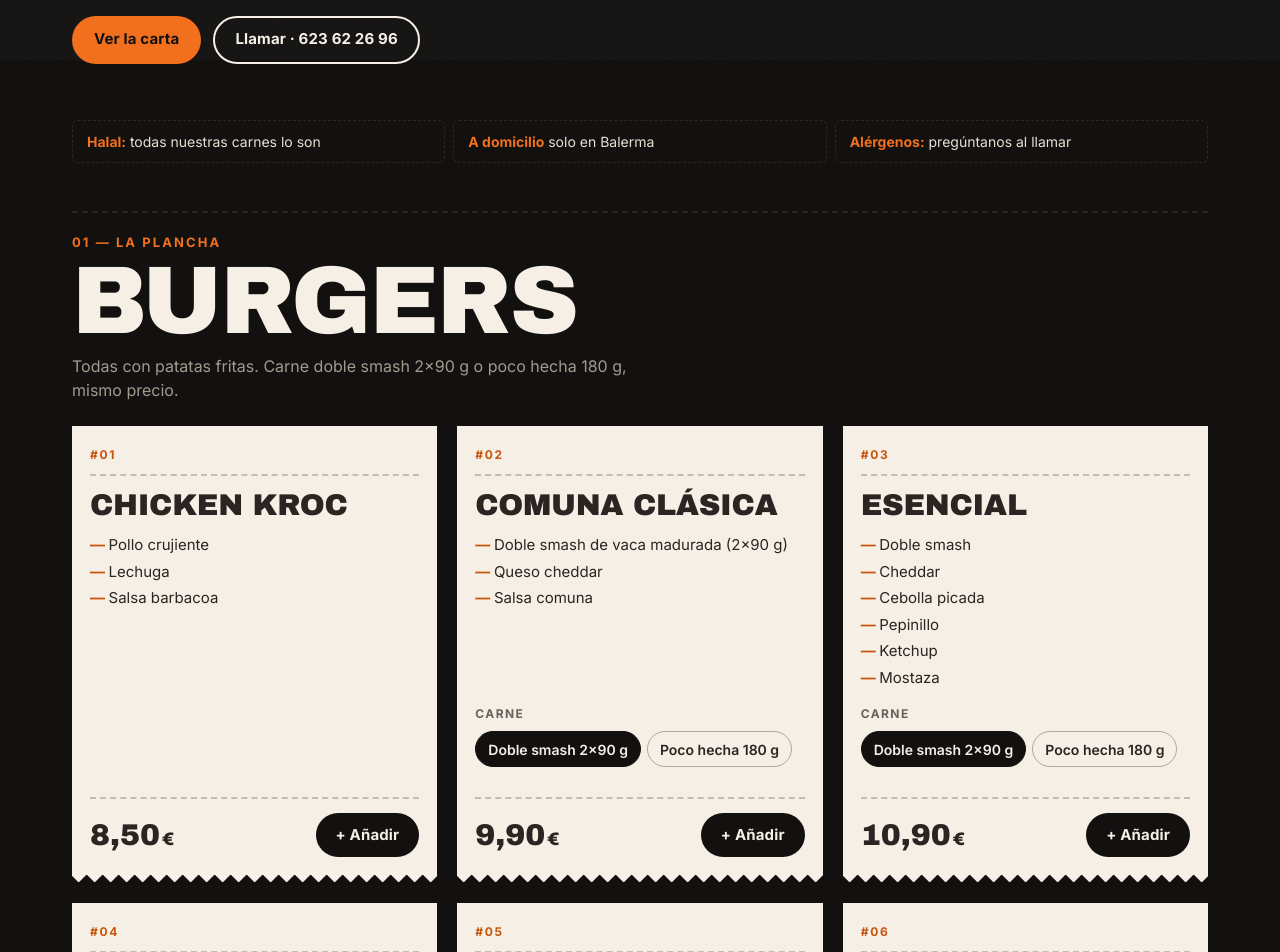
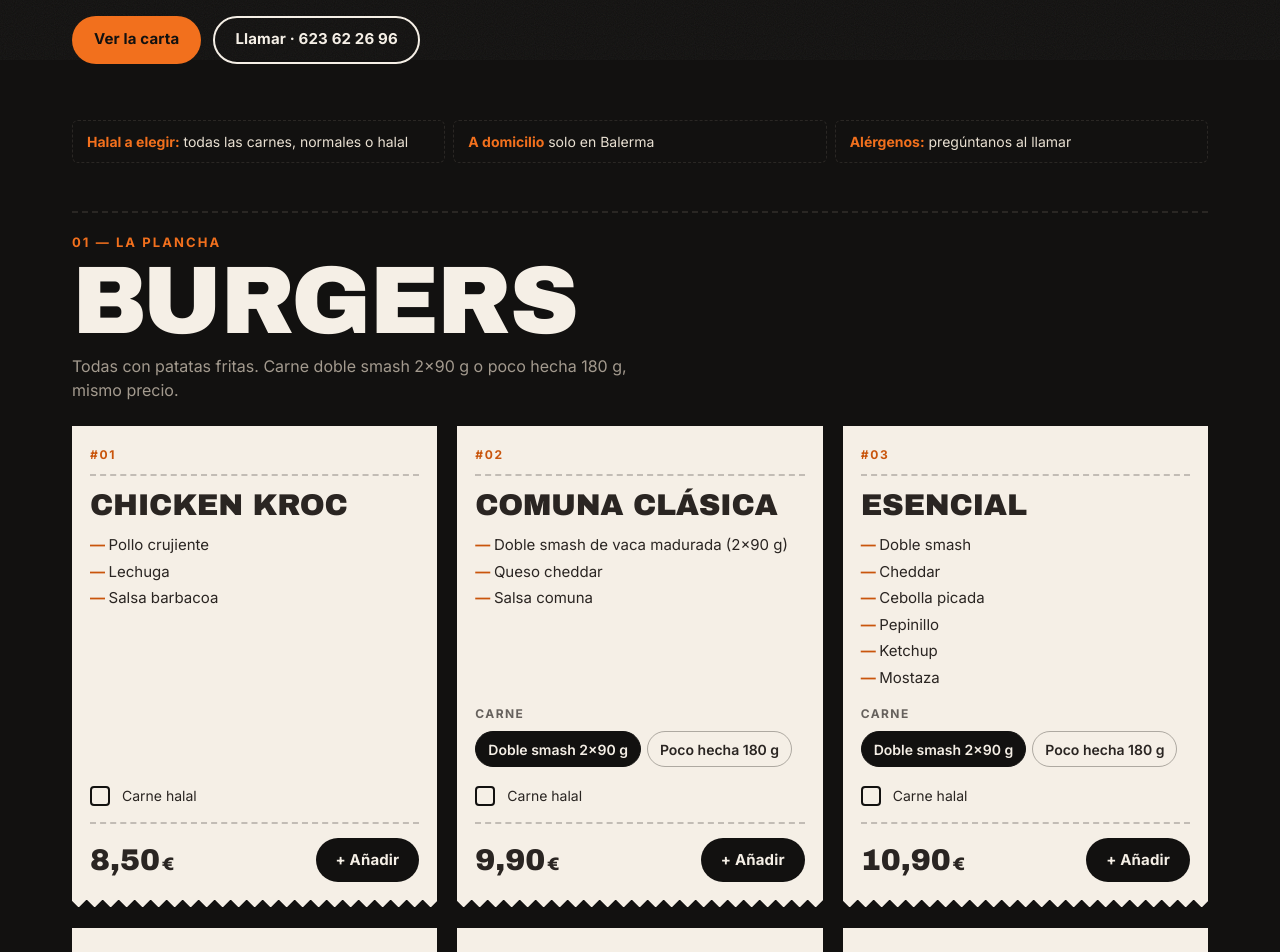
Before and after one commit to cris10salme/comuna, a React (Vite) app: page / in a window 1280 px wide. Shown: the part 740-1692 px from the top of the page. Built offline with nearby package versions, Linux system fonts and the light colour scheme.

Commit message:
Carne halal a elegir en todas las carnes
Co-Authored-By: Claude Opus 5.5 <noreply@anthropic.com>
Claude-Session: https://claude.ai/code/session_01QhSE73jfk1ATG6vfuC4iNK

```diff
--- a/src/components/Burgers.jsx
+++ b/src/components/Burgers.jsx
@@ -1,17 +1,22 @@
 import { useState } from 'react'
-import { BURGERS, BURGER_NOTE, PATTY_OPTIONS } from '../data/menu'
+import { BURGERS, BURGER_NOTE, HALAL_LABEL, PATTY_OPTIONS } from '../data/menu'
 import { price } from '../lib/format'
 import { itemKey, useOrder } from '../lib/order'
 import Section from './Section'
 import Chips from './Chips'
+import HalalToggle from './HalalToggle'
 
 function BurgerCard({ burger, index }) {
   const { add } = useOrder()
   const [patty, setPatty] = useState('smash')
+  const [halal, setHalal] = useState(false)
   const [added, setAdded] = useState(false)
 
   const onAdd = () => {
-    const detail = burger.chicken ? [] : [PATTY_OPTIONS.find((p) => p.id === patty).label]
+    const detail = [
+      ...(burger.chicken ? [] : [PATTY_OPTIONS.find((p) => p.id === patty).label]),
+      ...(halal ? [HALAL_LABEL] : []),
+    ]
     add({ key: itemKey(burger.id, detail), name: burger.name, detail, unitPrice: burger.price })
     setAdded(true)
     setTimeout(() => setAdded(false), 1200)
@@ -32,6 +37,7 @@ function BurgerCard({ burger, index }) {
       {!burger.chicken && (
         <Chips legend="Carne" options={PATTY_OPTIONS} value={patty} onChange={setPatty} />
       )}
+      <HalalToggle checked={halal} onChange={setHalal} small />
       <div className="ticket__foot">
         <span className="ticket__price">{price(burger.price)}<small>€</small></span>
         <button className={`btn btn--add ${added ? 'is-added' : ''}`} onClick={onAdd}>
--- a/src/components/Facts.jsx
+++ b/src/components/Facts.jsx
@@ -4,7 +4,7 @@ import { BUSINESS } from '../data/business'
 export default function Facts() {
   return (
     <ul className="facts" aria-label="Información importante">
-      <li><strong>Halal:</strong> todas nuestras carnes lo son</li>
+      <li><strong>Halal a elegir:</strong> todas las carnes, normales o halal</li>
       <li><strong>A domicilio</strong> solo en {BUSINESS.deliveryArea}</li>
       <li><strong>Alérgenos:</strong> pregúntanos al llamar</li>
     </ul>
--- /dev/null
+++ b/src/components/HalalToggle.jsx
@@ -0,0 +1,11 @@
+import { HALAL_LABEL } from '../data/menu'
+
+export default function HalalToggle({ checked, onChange, small = false }) {
+  return (
+    <label className={`toggle ${small ? 'toggle--small' : ''}`}>
+      <input type="checkbox" checked={checked} onChange={(e) => onChange(e.target.checked)} />
+      <span className="toggle__box" aria-hidden="true" />
+      <span>{HALAL_LABEL}</span>
+    </label>
+  )
+}
--- a/src/components/SimpleMenus.jsx
+++ b/src/components/SimpleMenus.jsx
@@ -4,6 +4,8 @@ import { price } from '../lib/format'
 import { itemKey, useOrder } from '../lib/order'
 import Section from './Section'
 import Chips from './Chips'
+import HalalToggle from './HalalToggle'
+import { HALAL_LABEL } from '../data/menu'
 
 function AddButton({ onAdd, label = '+' }) {
   const [added, setAdded] = useState(false)
@@ -47,12 +49,8 @@ function Line({ item, detail = [], children, disabled }) {
 function HalalLine({ item }) {
   const [halal, setHalal] = useState(false)
   return (
-    <Line item={item} detail={halal ? ['Opción halal'] : []}>
-      <label className="toggle toggle--small">
-        <input type="checkbox" checked={halal} onChange={(e) => setHalal(e.target.checked)} />
-        <span className="toggle__box" aria-hidden="true" />
-        <span>Opción halal</span>
-      </label>
+    <Line item={item} detail={halal ? [HALAL_LABEL] : []}>
+      <HalalToggle checked={halal} onChange={setHalal} small />
     </Line>
   )
 }
--- a/src/components/Tacos.jsx
+++ b/src/components/Tacos.jsx
@@ -1,9 +1,10 @@
 import { useState } from 'react'
-import { TACOS } from '../data/menu'
+import { HALAL_LABEL, TACOS } from '../data/menu'
 import { money, price } from '../lib/format'
 import { itemKey, useOrder } from '../lib/order'
 import Section from './Section'
 import Chips from './Chips'
+import HalalToggle from './HalalToggle'
 
 export default function Tacos() {
   const { add } = useOrder()
@@ -12,6 +13,7 @@ export default function Tacos() {
   const [sauces, setSauces] = useState([])
   const [gratin, setGratin] = useState(null)
   const [isMenu, setIsMenu] = useState(false)
+  const [halal, setHalal] = useState(false)
   const [added, setAdded] = useState(false)
 
   const size = TACOS.sizes.find((s) => s.id === sizeId)
@@ -23,6 +25,7 @@ export default function Tacos() {
   const onAdd = () => {
     const detail = [
       chosenMeats.join(' + '),
+      ...(halal ? [HALAL_LABEL] : []),
       sauces.length ? `Salsas: ${sauces.join(', ')}` : 'Sin salsa extra',
       ...(gratin ? [`Gratinado ${gratin.toLowerCase()}`] : []),
       ...(isMenu ? [`Menú (${TACOS.menu.includes})`] : []),
@@ -67,6 +70,8 @@ export default function Tacos() {
             />
           ))}
 
+          <HalalToggle checked={halal} onChange={setHalal} small />
+
           <Chips legend="Salsas" options={TACOS.sauces} value={sauces} onChange={setSauces} multiple />
 
           <Chips
--- a/src/data/business.js
+++ b/src/data/business.js
@@ -20,7 +20,6 @@ export const BUSINESS = {
   closes: '23:30',
   timeZone: 'Europe/Madrid',
   deliveryArea: 'Balerma',
-  halalMeat: true,
 }
 
 export const telHref = `tel:${BUSINESS.phoneE164}`
--- a/src/data/menu.js
+++ b/src/data/menu.js
@@ -1,5 +1,8 @@
 // Carta real de La Comuna. Única fuente de verdad: la usan la web, el 3D y la IA.
 // No añadir ingredientes ni precios que no estén en la carta del local.
+
+// Todas las carnes se sirven normales o, a elección del cliente, halal (mismo precio).
+export const HALAL_LABEL = 'Carne halal'
 
 export const SAUCES = ['Argelina', 'Marocaine', 'Ketchup', 'Mayonesa', 'Cheddar', 'Yogur', 'Barbacoa']
 
@@ -98,7 +101,7 @@ export const BURGER_NOTE = 'Todas con patatas fritas'
 
 export const STARTERS = [
   { id: 'patatas-queso-bacon', name: 'Patatas queso y bacon', price: 8.5, halalOption: true },
-  { id: 'pollo-crujiente', name: 'Pollo crujiente', price: 6 },
+  { id: 'pollo-crujiente', name: 'Pollo crujiente', price: 6, halalOption: true },
   { id: 'tequenos', name: 'Tequeños', price: 7 },
   { id: 'patatas-4-salsas', name: 'Patatas con 4 salsas', price: 7.5, pickSauces: 4 },
 ]
```
